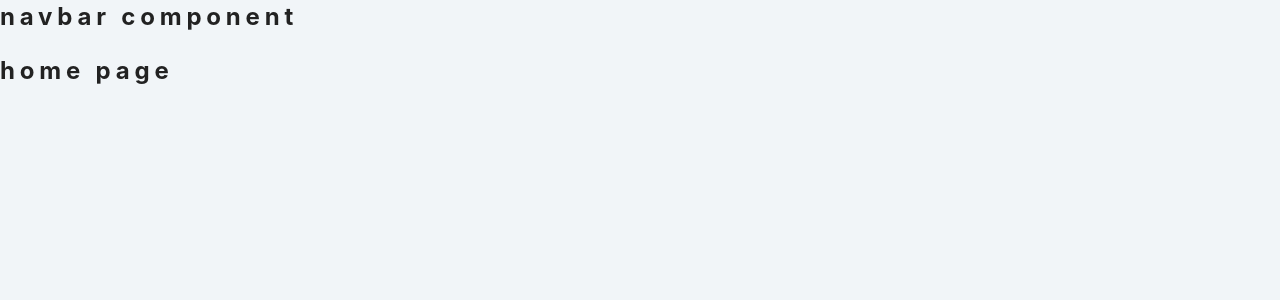
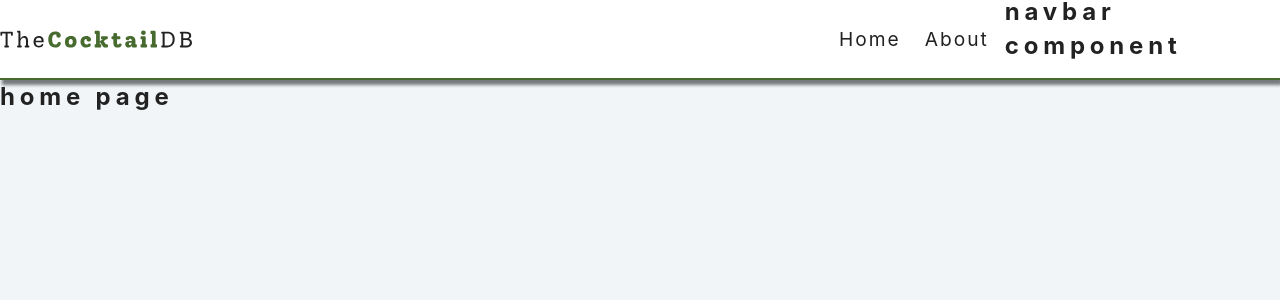
Before and after one commit to Hrodberht/react-cocktails, a React (Create React App) app: page / in a window 1280 px wide. Shown: the top 300 px of the page. Built offline with nearby package versions, Linux system fonts and the light colour scheme.

Commit message:
Add navbar

```diff
--- a/src/components/Navbar.js
+++ b/src/components/Navbar.js
@@ -1,13 +1,26 @@
-import React from 'react'
-import { Link } from 'react-router-dom'
-import logo from '../logo.svg'
+import React from "react";
+import { Link } from "react-router-dom";
+import logo from "../logo.svg";
 
 const Navbar = () => {
   return (
-    <div>
+    <nav className="navbar">
+      <div className="nav-center">
+        <Link to="/">
+          <img src={logo} alt="cocktail db logo" className="logo"></img>
+        </Link>
+        <ul className="nav-links">
+          <li>
+            <Link to="/">Home</Link>
+          </li>
+          <li>
+            <Link to="/about">About</Link>
+          </li>
+        </ul>
+      </div>
       <h2>navbar component</h2>
-    </div>
-  )
-}
+    </nav>
+  );
+};
 
-export default Navbar
+export default Navbar;
```
